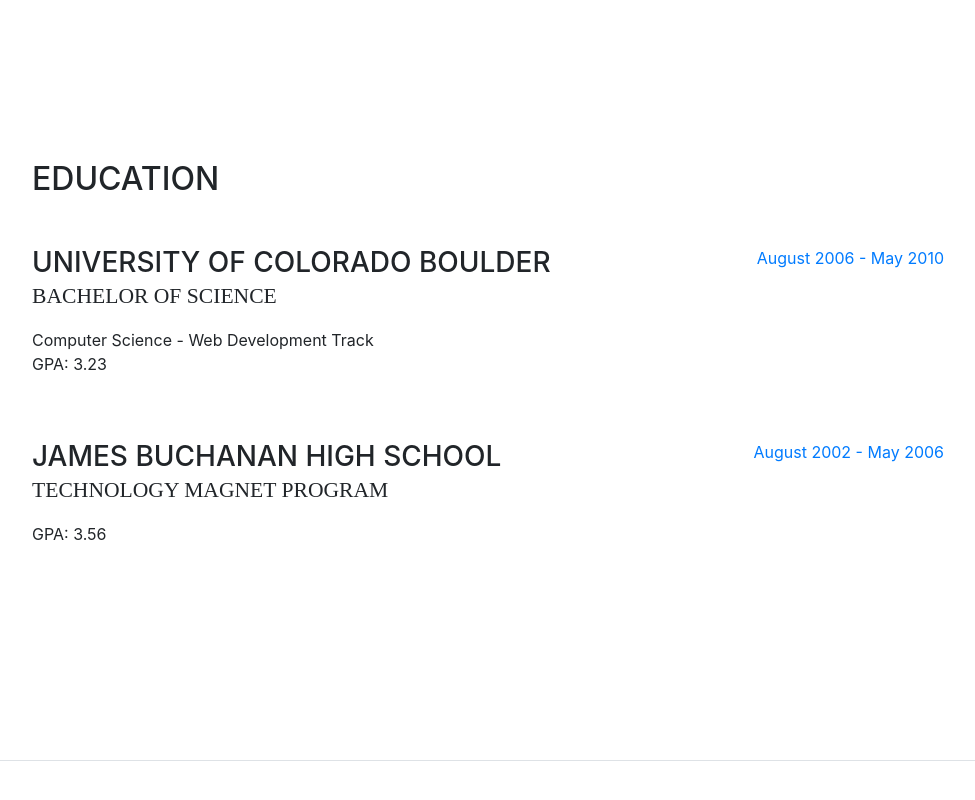
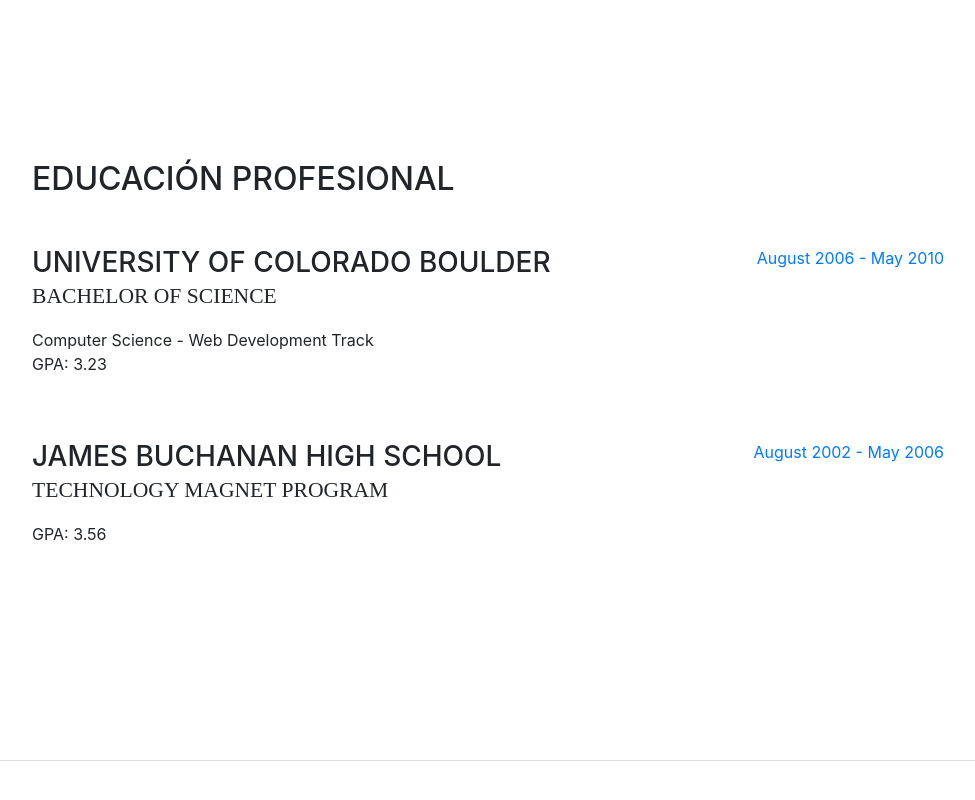
Before and after one commit to comunidadGitPrueba123/GitExample, a website with bundled scripts: page index.html in a window 1280 px wide. Shown: the part 1846-2646 px from the top of the page, without its empty margins (288-1263 px from the left). Built offline with nearby package versions, Linux system fonts and the light colour scheme; a web font is replaced by a local one.

Commit message:
cambiamos educación

```diff
--- a/index.html
+++ b/index.html
@@ -163,7 +163,7 @@
 
       <section class="resume-section p-3 p-lg-5 d-flex flex-column" id="education">
         <div class="my-auto">
-          <h2 class="mb-5">Education</h2>
+          <h2 class="mb-5">Educación profesional</h2>
 
           <div class="resume-item d-flex flex-column flex-md-row mb-5">
             <div class="resume-content mr-auto">
```
